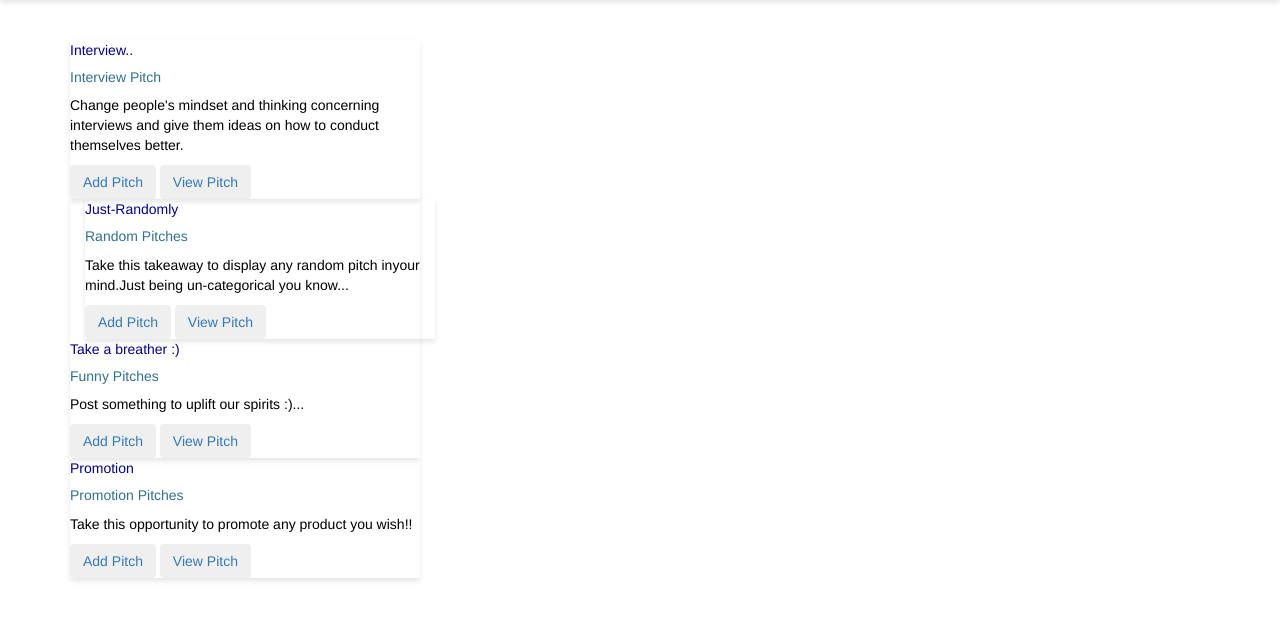
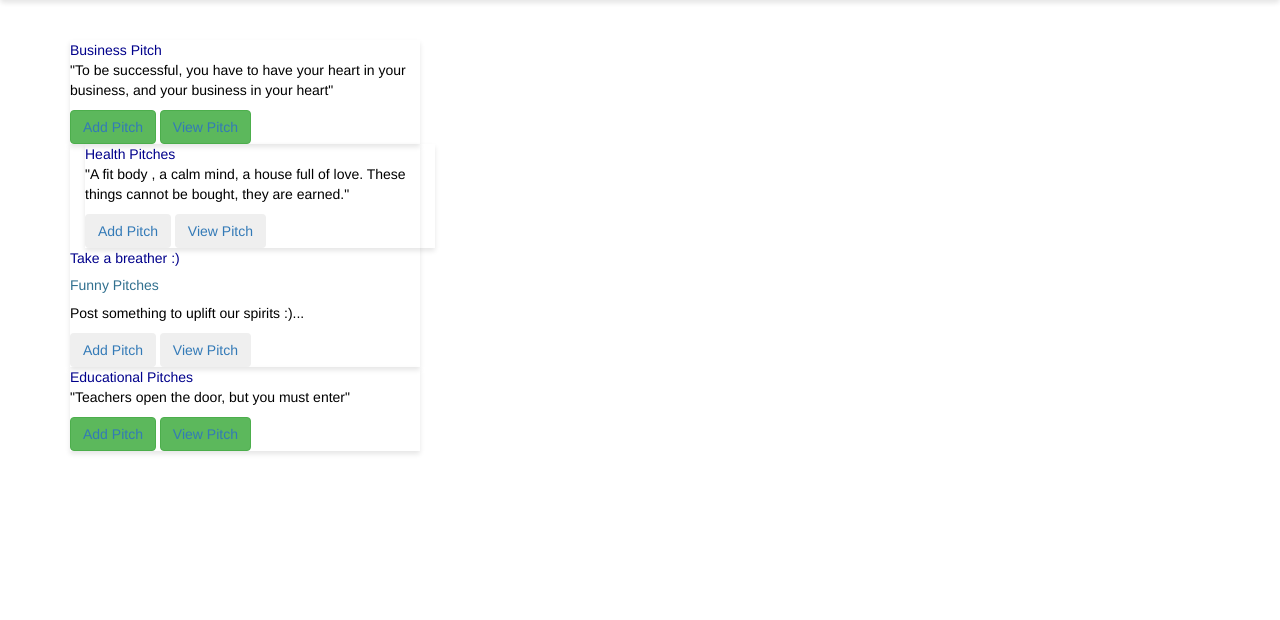
Before and after one commit to bre-nda/Pitch-Project, a Flask app: page / in a window 1280 px wide. Shown: the part 72-692 px from the top of the page. Run offline with Flask 2, Linux system fonts and the light colour scheme; some libraries are stand-ins or nearby versions.

Commit message:
updated the index file

```diff
--- a/app/templates/index.html
+++ b/app/templates/index.html
@@ -18,12 +18,12 @@
                 <div class="d-flex justify-content-center">
                     <div class="card-groups">
                         <div class="card border-info mb-3" style="max-width: 35rem;">
-                            <div class="card-header">Interview..</div>
+                            <div class="card-header">Business Pitch</div>
                             <div class="card-body text-info">
-                                <h5 class="card-title">Interview Pitch</h5>
-                                <p class="card-text">Change people's mindset and thinking concerning interviews and give them ideas on how to conduct themselves better.</p>
-                                <button type="button" class="btn btn-outline-primary"><a href="../pitch/">Add Pitch</a></button>
-                                <button type="button" class="btn btn-outline-primary"><a href="/categories/Interview">View Pitch</a></button>
+                                <!-- <h5 class="card-title">Interview Pitch</h5> -->
+                                <p class="card-text">"To be successful, you have to have your heart in your business, and your business in your heart"</p>
+                                <button type="button" class="btn btn-success"><a href="../pitch/">Add Pitch</a></button>
+                                <button type="button" class="btn btn-success"><a href="/categories/Business">View Pitch</a></button>
                             </div>
                         </div>
                     </div>
@@ -31,12 +31,12 @@
                     <!-- random pitches -->
                     <div class="col-md-6">
                         <div class="card border-info mb-3" style="max-width: 35rem;">
-                            <div class="card-header">Just-Randomly</div>
+                            <div class="card-header">Health Pitches</div>
                             <div class="card-body text-info">
-                                <h5 class="card-title">Random Pitches</h5>
-                                <p class="card-text">Take this takeaway to display any random pitch inyour mind.Just being un-categorical you know...</p>
+                                <!-- <h5 class="card-title">Random Pitches</h5> -->
+                                <p class="card-text">"A fit body , a calm mind, a house full of love. These things cannot be bought, they are earned."</p>
                                 <button type="button" class="btn btn-outline-secondary"><a href="../pitch/">Add Pitch</a></button>
-                                <button type="button" class="btn btn-outline-secondary"><a href="/categories/Random">View Pitch</a></button>
+                                <button type="button" class="btn btn-outline-secondary"><a href="/categories/Health">View Pitch</a></button>
                             </div>
                         </div>
                     </div>
@@ -55,12 +55,12 @@
                     <!-- pitches about promotion -->
                     <div class="col">
                         <div class="card border-info mb-3" style="max-width: 35rem;">
-                            <div class="card-header">Promotion</div>
+                            <div class="card-header">Educational Pitches</div>
                             <div class="card-body text-info">
-                                <h5 class="card-title">Promotion Pitches</h5>
-                                <p class="card-text">Take this opportunity to promote any product you wish!!</p>
-                                <button type="button" class="btn btn-outline-primary"><a href="../pitch/">Add Pitch</a></button>
-                                <button type="button" class="btn btn-outline-primary"><a href="/categories/Promotion">View Pitch</a></button>
+                                <!-- <h5 class="card-title">Promotion Pitches</h5> -->
+                                <p class="card-text">"Teachers open the door, but you must enter"</p>
+                                <button type="button" class="btn btn-success"><a href="../pitch/">Add Pitch</a></button>
+                                <button type="button" class="btn btn-success"><a href="/categories/Educational">View Pitch</a></button>
                             </div>
                         </div>
                     </div>
```
